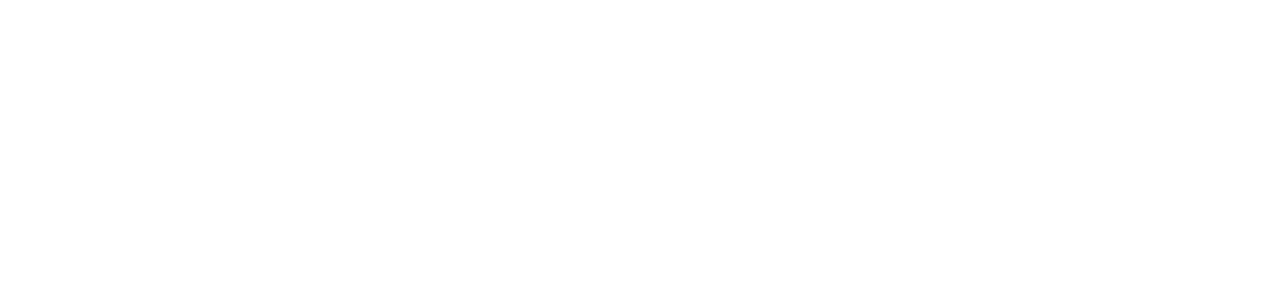
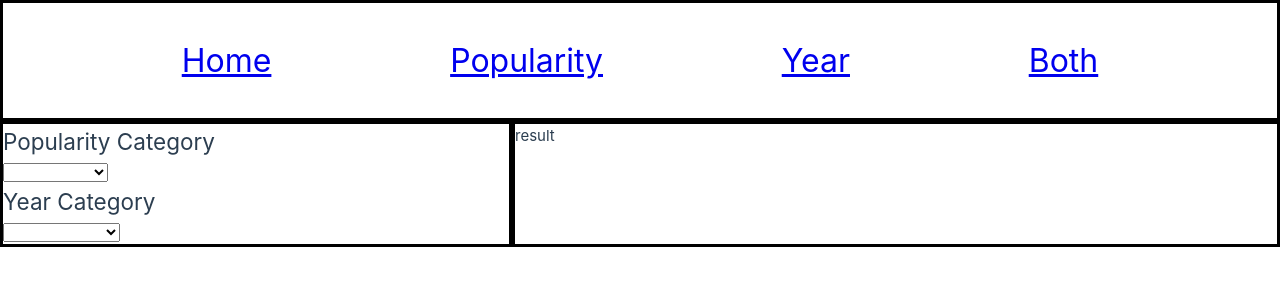
Before and after one commit to staten-island-tech/pd8-vue3-api-823, a Vue app in the folder vueapi823/: page /BothView in a window 1280 px wide. Before the commit this address had no page. Shown: the top 300 px of the page. Built offline with nearby package versions, Linux system fonts and the light colour scheme.

Commit message:
Basic HTML/CSS complete, Views are loaded in
Next steps
1) Chart JS
2) Semantic HTML
3) Add more information to divs
4) Make it look cool

```diff
--- a/vueapi823/src/router/index.js
+++ b/vueapi823/src/router/index.js
@@ -5,17 +5,24 @@
   history: createWebHistory(import.meta.env.BASE_URL),
   routes: [
     {
-      path: '/',
-      name: 'home',
+      path: '/HomeView',
+      name: 'Home',
       component: HomeView
     },
     {
-      path: '/about',
-      name: 'about',
-      // route level code-splitting
-      // this generates a separate chunk (About.[hash].js) for this route
-      // which is lazy-loaded when the route is visited.
-      component: () => import('../views/AboutView.vue')
+      path: '/PopularityView',
+      name: 'Popularity',
+      component: () => import('../views/PopularityView.vue')
+    },
+    {
+      path: '/BothView',
+      name: 'Both',
+      component: () => import('../views/BothView.vue')
+    },
+    {
+      path: '/YearView',
+      name: 'Year',
+      component: () => import('../views/YearView.vue')
     },
     {
       path: '/dogData/:id',
--- /dev/null
+++ b/vueapi823/src/views/BothView.vue
@@ -0,0 +1,69 @@
+<template>
+  <div id="headingDiv">
+    <router-link to="HomeView">Home</router-link>
+    <router-link to="PopularityView">Popularity</router-link>
+    <router-link to="YearView">Year</router-link>
+    <router-link to="BothView">Both</router-link>
+  </div>
+  <div id="wrapperDiv">
+    <div id="selectionDiv">
+      <h2>Popularity Category</h2>
+      <select>
+        <option></option>
+        <option>Most Popular</option>
+        <option>Least Popular</option>
+      </select>
+      <h2>Year Category</h2>
+      <select>
+        <option></option>
+        <option>Year of Birth</option>
+        <option>License Expired</option>
+        <option>Extract Year</option>
+      </select>
+    </div>
+    <div id="resultDiv">result</div>
+  </div>
+</template>
+
+<script>
+export default {}
+</script>
+
+<style scoped>
+#headingDiv {
+  display: flex;
+  flex-direction: row;
+  justify-content: space-evenly;
+  flex-wrap: wrap;
+  padding: 2rem 0rem;
+  border: solid black;
+  font-size: 2rem;
+}
+
+#informationDiv {
+  text-align: center;
+  border: solid black;
+  padding: 2rem 0rem;
+  width: 50%;
+  margin-top: 20rem;
+  margin-left: auto;
+  margin-right: auto;
+}
+
+#wrapperDiv {
+  display: flex;
+  flex-direction: row;
+  flex-wrap: wrap;
+  justify-content: space-evenly;
+}
+
+#selectionDiv {
+  width: 40%;
+  border: solid black;
+}
+
+#resultDiv {
+  width: 60%;
+  border: solid black;
+}
+</style>
--- a/vueapi823/src/views/HomeView.vue
+++ b/vueapi823/src/views/HomeView.vue
@@ -1,16 +1,12 @@
 <template>
-  <div id="wrapperDiv">
-    <div id="instructionsDiv">
-      <div>Dog Charts</div>
-      <div>Instructions Here</div>
-    </div>
-    <div id="selectionDiv">
-      <select>
-        <option>Popularity</option>
-        <option>Year</option>
-      </select>
-    </div>
+  <div id="headingDiv">
+    <router-link to="HomeView">Home</router-link>
+    <router-link to="PopularityView">Popularity</router-link>
+    <router-link to="YearView">Year</router-link>
+    <router-link to="BothView">Both</router-link>
   </div>
+  <div id="informationDiv">Info Here</div>
+
   <!-- <div class="container">
     <DogCard v-for="(animal, index) in dog" :key="animal.animalname" :id="index" :animal="animal" />
   </div> -->
@@ -18,7 +14,9 @@
 
 <script setup>
 import { ref, onMounted } from 'vue'
-import DogCard from '../components/DogCard.vue'
+
+// import DogCard from '../components/DogCard.vue'
+
 const dog = ref('')
 async function getDog() {
   let res = await fetch(
@@ -33,20 +31,24 @@
 </script>
 
 <style scoped>
-#wrapperDiv {
+#headingDiv {
   display: flex;
   flex-direction: row;
+  justify-content: space-evenly;
   flex-wrap: wrap;
-  justify-content: space-evenly;
+  padding: 2rem 0rem;
+  border: solid black;
+  font-size: 2rem;
 }
 
-#instructionsDiv {
+#informationDiv {
+  text-align: center;
   border: solid black;
-  width: 55%;
-}
-#selectionDiv {
-  border: solid black;
-  width: 45%;
+  padding: 2rem 0rem;
+  width: 50%;
+  margin-top: 20rem;
+  margin-left: auto;
+  margin-right: auto;
 }
 /* .container {
   width: 80vw;
--- /dev/null
+++ b/vueapi823/src/views/PopularityView.vue
@@ -0,0 +1,62 @@
+<template>
+  <div id="headingDiv">
+    <router-link to="HomeView">Home</router-link>
+    <router-link to="PopularityView">Popularity</router-link>
+    <router-link to="YearView">Year</router-link>
+    <router-link to="BothView">Both</router-link>
+  </div>
+  <div id="wrapperDiv">
+    <div id="selectionDiv">
+      <h2>Popularity Category</h2>
+      <select>
+        <option></option>
+        <option>Most Popular</option>
+        <option>Least Popular</option>
+      </select>
+    </div>
+    <div id="resultDiv">result</div>
+  </div>
+</template>
+
+<script>
+export default {}
+</script>
+
+<style scoped>
+#headingDiv {
+  display: flex;
+  flex-direction: row;
+  justify-content: space-evenly;
+  flex-wrap: wrap;
+  padding: 2rem 0rem;
+  border: solid black;
+  font-size: 2rem;
+}
+
+#informationDiv {
+  text-align: center;
+  border: solid black;
+  padding: 2rem 0rem;
+  width: 50%;
+  margin-top: 20rem;
+  margin-left: auto;
+  margin-right: auto;
+}
+
+#wrapperDiv {
+  display: flex;
+  flex-direction: row;
+  flex-wrap: wrap;
+  justify-content: space-evenly;
+}
+
+#selectionDiv {
+  width: 40%;
+  border: solid black;
+}
+
+#resultDiv {
+  width: 60%;
+  border: solid black;
+}
+</style>
--- /dev/null
+++ b/vueapi823/src/views/YearView.vue
@@ -0,0 +1,63 @@
+<template>
+  <div id="headingDiv">
+    <router-link to="HomeView">Home</router-link>
+    <router-link to="PopularityView">Popularity</router-link>
+    <router-link to="YearView">Year</router-link>
+    <router-link to="BothView">Both</router-link>
+  </div>
+  <div id="wrapperDiv">
+    <div id="selectionDiv">
+      <h2>Year Category</h2>
+      <select>
+        <option></option>
+        <option>Year of Birth</option>
+        <option>License Expired</option>
+        <option>Extract Year</option>
+      </select>
+    </div>
+    <div id="resultDiv">result</div>
+  </div>
+</template>
+
+<script>
+export default {}
+</script>
+
+<style scoped>
+#headingDiv {
+  display: flex;
+  flex-direction: row;
+  justify-content: space-evenly;
+  flex-wrap: wrap;
+  padding: 2rem 0rem;
+  border: solid black;
+  font-size: 2rem;
+}
+
+#informationDiv {
+  text-align: center;
+  border: solid black;
+  padding: 2rem 0rem;
+  width: 50%;
+  margin-top: 20rem;
+  margin-left: auto;
+  margin-right: auto;
+}
+
+#wrapperDiv {
+  display: flex;
+  flex-direction: row;
+  flex-wrap: wrap;
+  justify-content: space-evenly;
+}
+
+#selectionDiv {
+  width: 40%;
+  border: solid black;
+}
+
+#resultDiv {
+  width: 60%;
+  border: solid black;
+}
+</style>
```
Also changed, not shown: vueapi823/src/views/AboutView.vue (deleted).
